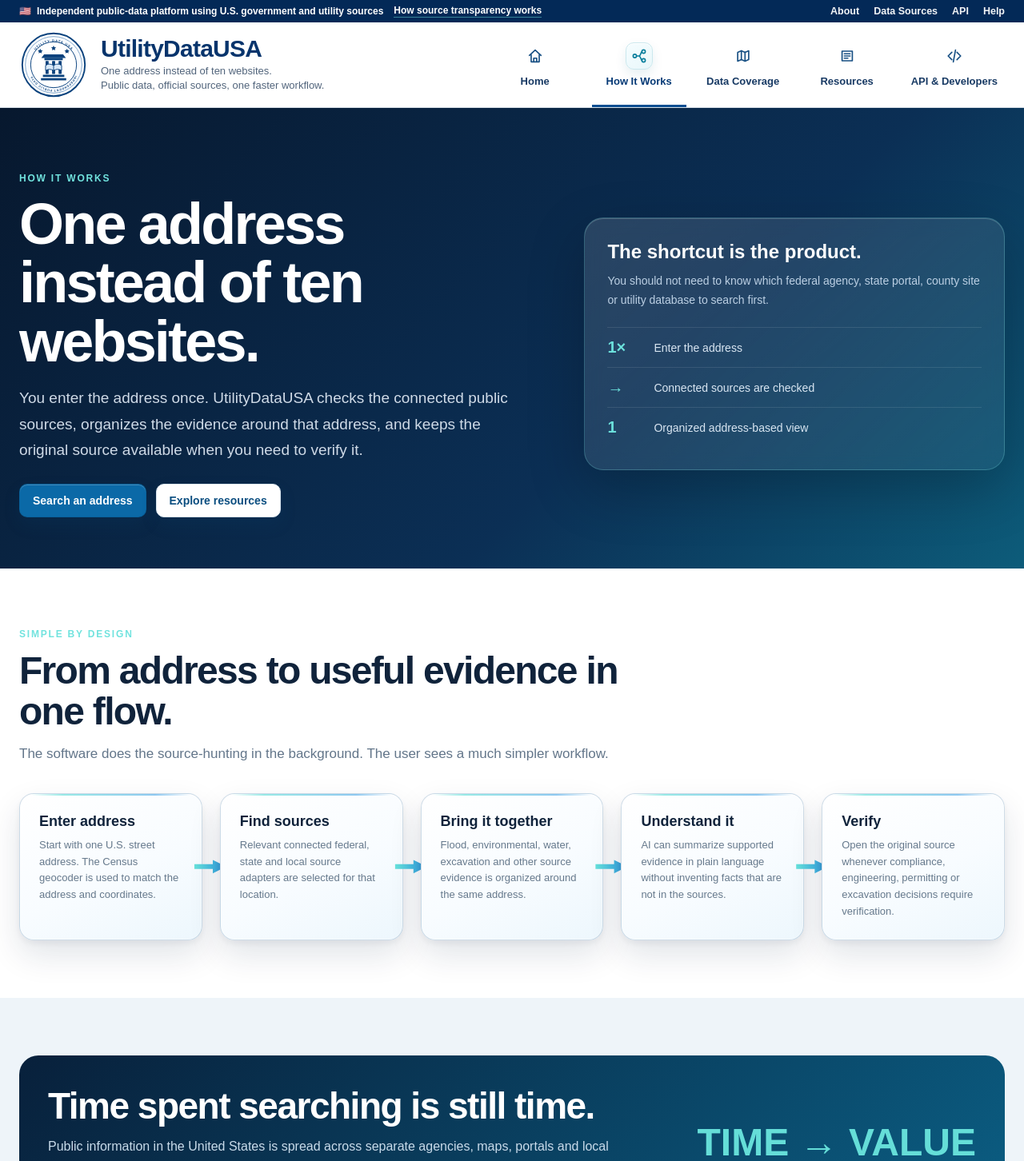
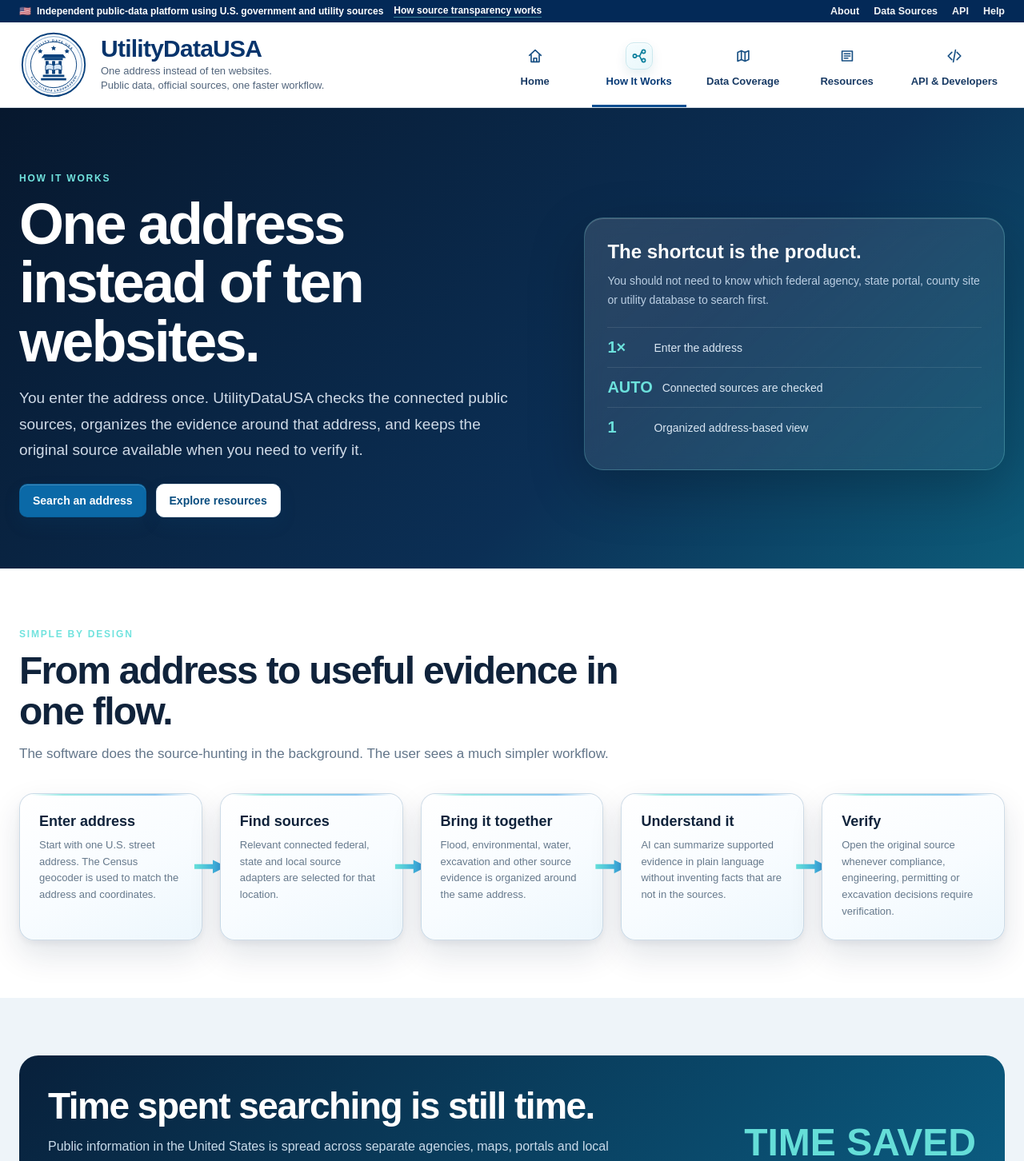
Before and after one commit to HenrikBrixCare/utilitydatausa, a Next.js app: page /how-it-works in a window 1280 px wide. Shown: the top 1452 px of the page at 80% size. Built offline with nearby package versions, Linux system fonts and the light colour scheme.

Commit message:
Remove old arrows from How It Works

```diff
--- a/app/how-it-works/page.tsx
+++ b/app/how-it-works/page.tsx
@@ -23,7 +23,7 @@
             <strong>The shortcut is the product.</strong>
             <p>You should not need to know which federal agency, state portal, county site or utility database to search first.</p>
             <div className="value-metric"><b>1×</b><span>Enter the address</span></div>
-            <div className="value-metric"><b>→</b><span>Connected sources are checked</span></div>
+            <div className="value-metric"><b>AUTO</b><span>Connected sources are checked</span></div>
             <div className="value-metric"><b>1</b><span>Organized address-based view</span></div>
           </aside>
         </div>
@@ -41,7 +41,7 @@
       </div></section>
 
       <section className="product-section soft"><div className="portal-container">
-        <div className="one-address-banner"><div><h2>Time spent searching is still time.</h2><p>Public information in the United States is spread across separate agencies, maps, portals and local systems. UtilityDataUSA is built to reduce that repetitive work: fewer tabs, fewer repeated address searches and a faster route to the evidence that matters.</p></div><strong>TIME → VALUE</strong></div>
+        <div className="one-address-banner"><div><h2>Time spent searching is still time.</h2><p>Public information in the United States is spread across separate agencies, maps, portals and local systems. UtilityDataUSA is built to reduce that repetitive work: fewer tabs, fewer repeated address searches and a faster route to the evidence that matters.</p></div><strong>TIME SAVED</strong></div>
       </div></section>
 
       <section className="product-section white"><div className="portal-container">
```
